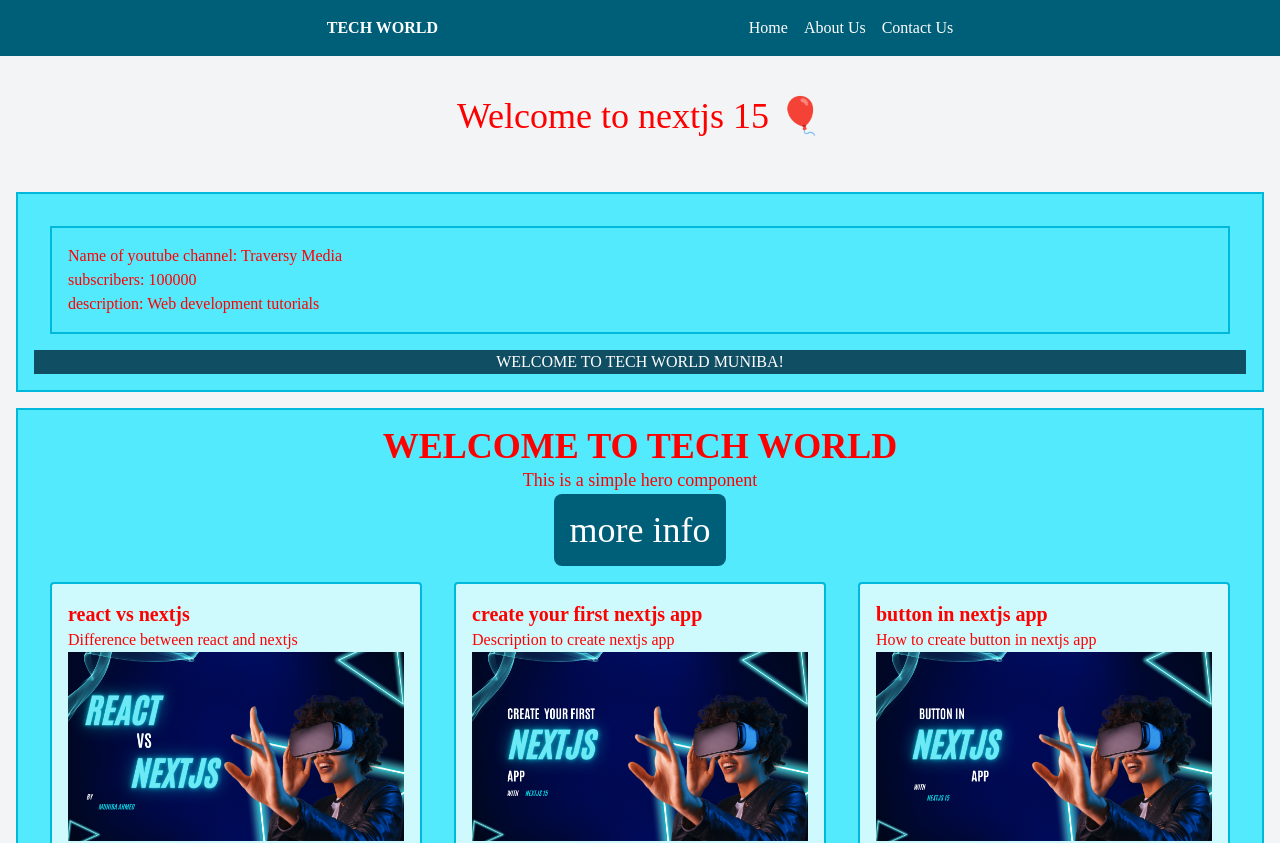
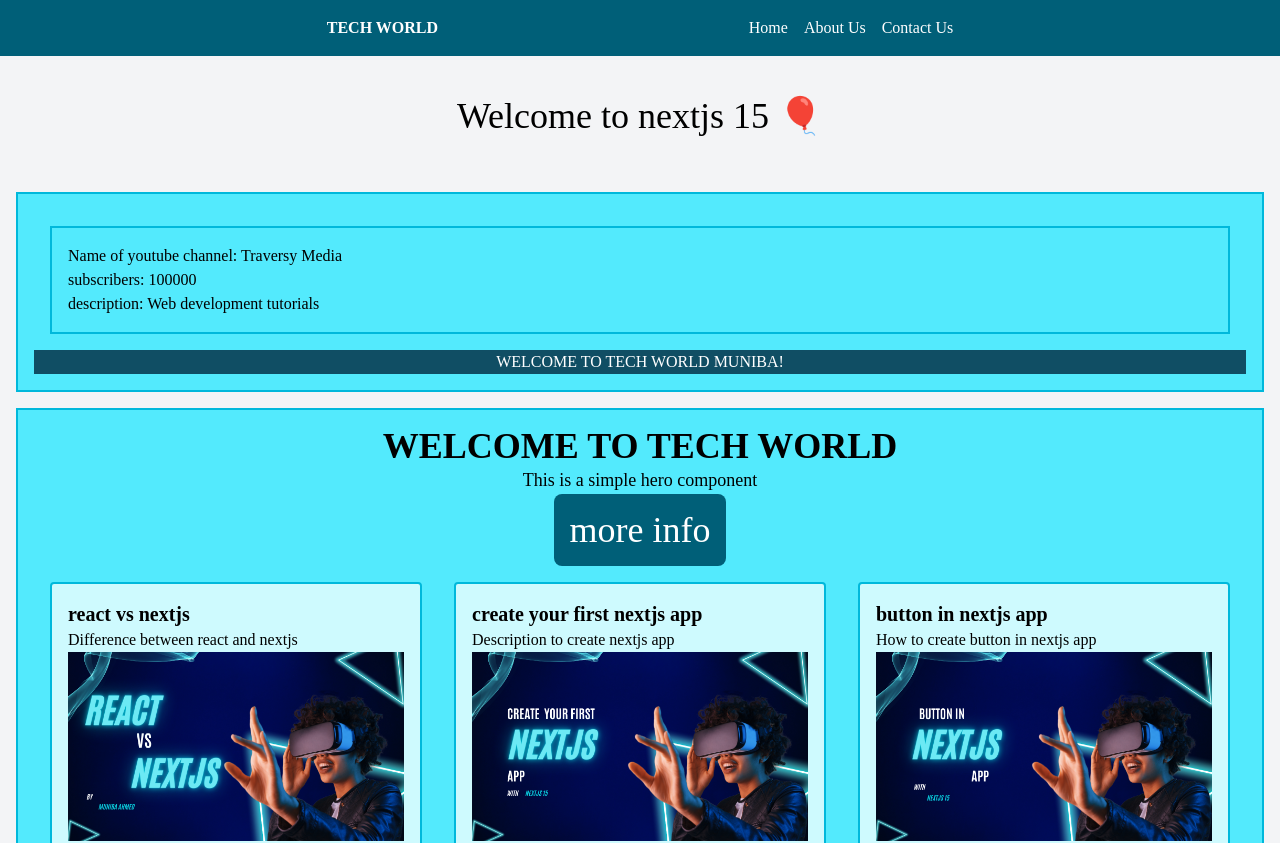
Before and after one commit to munibaweb123/techworld, a Next.js app: page / in a window 1280 px wide. Shown: the top 843 px of the page. Built offline with nearby package versions, Linux system fonts and the light colour scheme.

Commit message:
black foreground color

```diff
--- a/src/app/globals.css
+++ b/src/app/globals.css
@@ -2,7 +2,7 @@
 
 :root {
   --background: #ffffff;
-  --foreground: #ff0000;
+  --foreground: #000000;
 }
 
 @theme inline {
```
